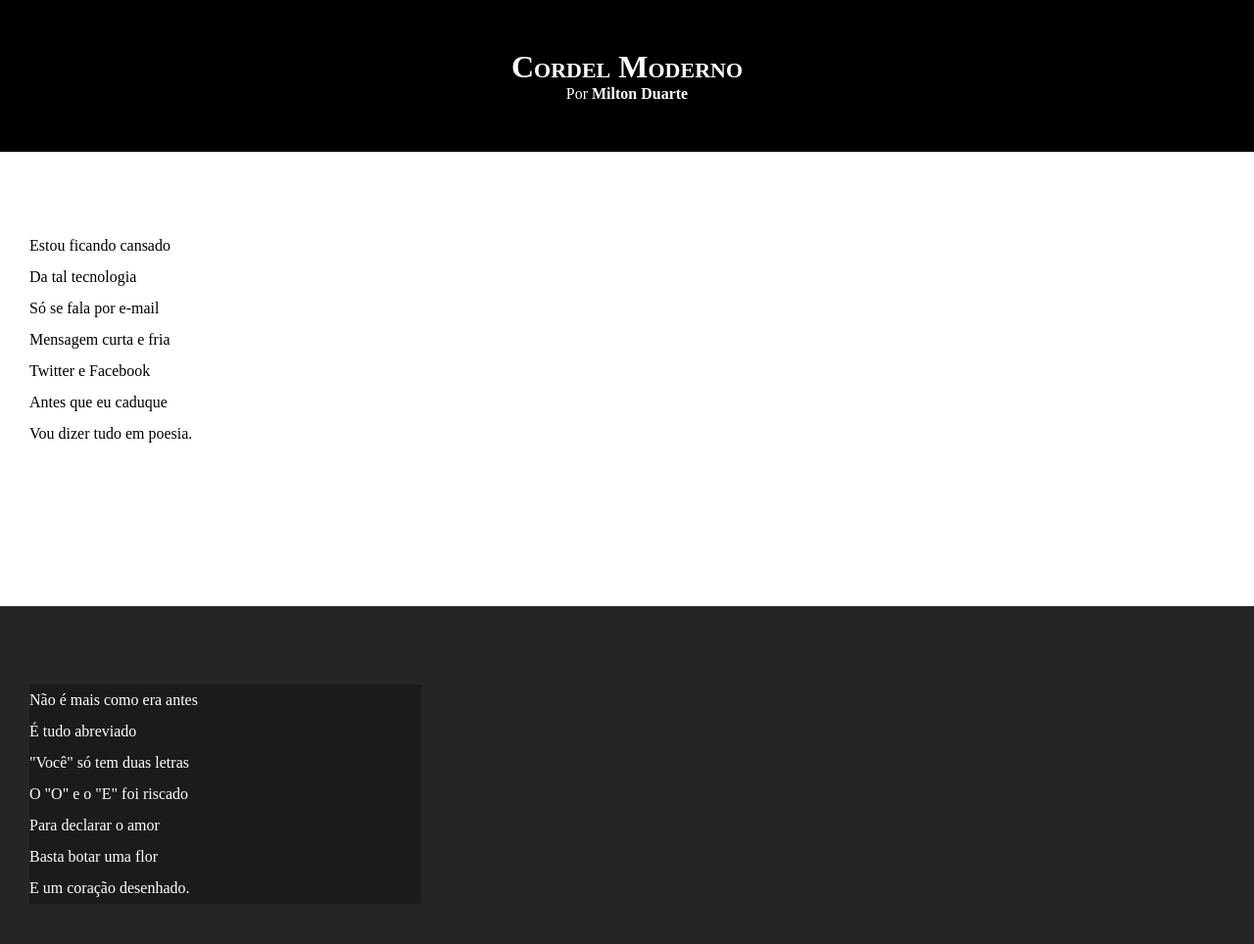
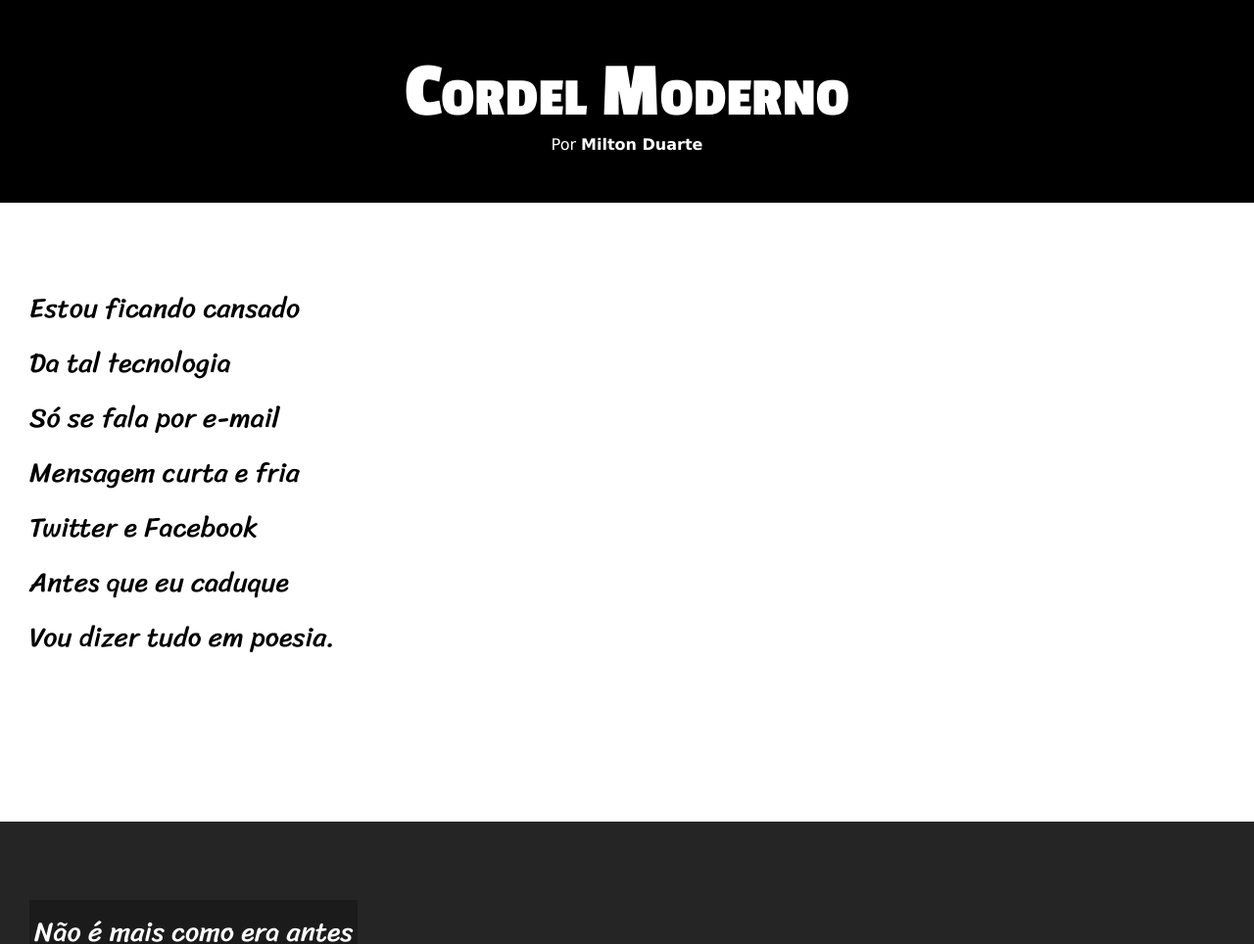
Before and after one commit to diegovieiracosta/projeto-cordel, a plain HTML site: page index.html in a window 1280 px wide. Shown: the top 964 px of the page at 98% size. Drawn offline with Linux system fonts and the light colour scheme.

Commit message:
atualização de estilos do projeto

```diff
--- a/estilo/style.css
+++ b/estilo/style.css
@@ -1,4 +1,13 @@
 @charset "UTF-8";
+
+@import url('https://fonts.googleapis.com/css2?family=Passion+One:wght@400;700;900&display=swap');
+@import url('https://fonts.googleapis.com/css2?family=Sriracha&display=swap');
+
+:root{
+    --font1: verdena, geneva, Tahoma, sans serif;
+    --font2: 'Passion One', cursive;
+    --font3: 'Sriracha', cursive;
+}
 
 *{
     margin: 0px;
@@ -8,6 +17,7 @@
 html, body{
     min-height: 100%;
     background-color: darkgray;
+    font-family: var(--font1);
 }
 
 header{
@@ -19,6 +29,8 @@ header{
 header > h1{
     padding-top: 50px;
     font-variant: small-caps;
+    font-family: var(--font2);
+    font-size: 10vh;
 }
 
 header > p{
@@ -40,6 +52,8 @@ section{
     padding-bottom: 20vh;
     line-height: 2em;
     padding-left: 30px;
+    font-family: var(--font3);
+    font-size: 3.5vh;
 }
 
 section.normal{
@@ -53,8 +67,9 @@ section.imagem{
 }
 
 section.imagem > p{
-    width: 400px;
+    display: inline-block;
     background-color: rgb(27, 27, 27);
+    padding: 5px;
 }
 
 footer{
```
